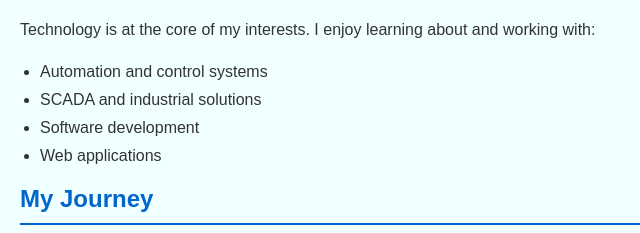
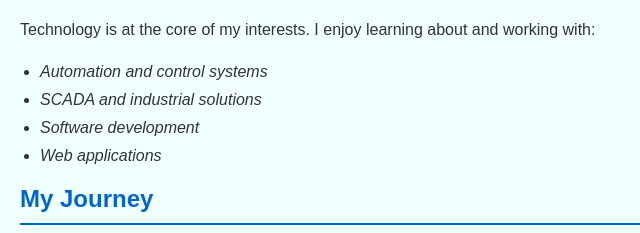
Before and after one commit to UgoSHU/MyFirstWebApp, a plain HTML site: page index.html in a window 1280 px wide. Shown: the part 260-493 px from the top of the page, 0-640 px from the left. Drawn offline with Linux system fonts and the light colour scheme.

Commit message:
To improve the page’s readability and visual hierarchy, I modified the DOM with two JavaScript methods. First, I called document.getElementById('myForm').style.backgroundColor = '#f9f9f9'; to give the form a light‑grey backdrop, visually separating user‑input controls from surrounding content.
Second, I looped through document.getElementsByTagName('li') and set li.style.fontStyle = 'italic';, adding subtle emphasis to every bullet item and making the list easier to scan.

```diff
--- a/index.html
+++ b/index.html
@@ -1,6 +1,7 @@
 <!DOCTYPE html>
 <html lang="en">
 <html>
+
 <head>
     <title>About Ugochukwu</title>
     <style>
@@ -11,7 +12,8 @@
             margin: 0;
         }
 
-                h1, h2 {
+        h1,
+        h2 {
             color: #0066cc;
             border-bottom: 2px solid #0066cc;
             padding-bottom: 10px;
@@ -45,12 +47,14 @@
     </style>
     <link rel="stylesheet" href="styles.css">
 </head>
+
 <body>
 
     <h1>Welcome to My Page</h1>
 
     <h2>About Me</h2>
-            <p>My name is <strong>Ugochukwu Nwannadi</strong>. I have a background in <em>engineering</em> and a strong passion for <b>technology</b>, <b>software</b>, and <b>web application development</b>.
+    <p>My name is <strong>Ugochukwu Nwannadi</strong>. I have a background in <em>engineering</em> and a strong passion
+        for <b>technology</b>, <b>software</b>, and <b>web application development</b>.
     </p>
 
     <h2>My Interests</h2>
@@ -63,7 +67,9 @@
     </ul>
 
     <h2>My Journey</h2>
-            <p>With my engineering background, I have developed strong problem-solving skills and an analytical mindset. This is a hyperlink to <a href="https://www.w3schools.com/html/default.asp" target="_blank">learning more about HTML</a> to enhance my web development skills.</p>
+    <p>With my engineering background, I have developed strong problem-solving skills and an analytical mindset. This is
+        a hyperlink to <a href="https://www.w3schools.com/html/default.asp" target="_blank">learning more about HTML</a>
+        to enhance my web development skills.</p>
 
     <img src="Gazebo.jpg" alt="Technology and Code" width="800">
 
@@ -110,6 +116,18 @@
     <div id="formDataDisplay"></div>
 
     <script>
+        document.addEventListener('DOMContentLoaded', () => {
+        /*Change background of form*/
+        const myForm = document.getElementById('myForm');
+        myForm.style.backgroundColor = '#f9f9f9';   // light grey box
+
+        for (const li of document.getElementsByTagName('li')) {
+                li.style.fontStyle = 'italic';
+            }
+
+        });
+
+
         const form = document.getElementById('myForm');
         const thankYouMessage = document.getElementById('thankYouMessage');
         const formDataDisplay = document.getElementById('formDataDisplay');
@@ -153,8 +171,8 @@
             }
 
         });
-
     </script>
 
 </body>
+
 </html>
```
Lines whose indentation alone changed are shown as unchanged.
